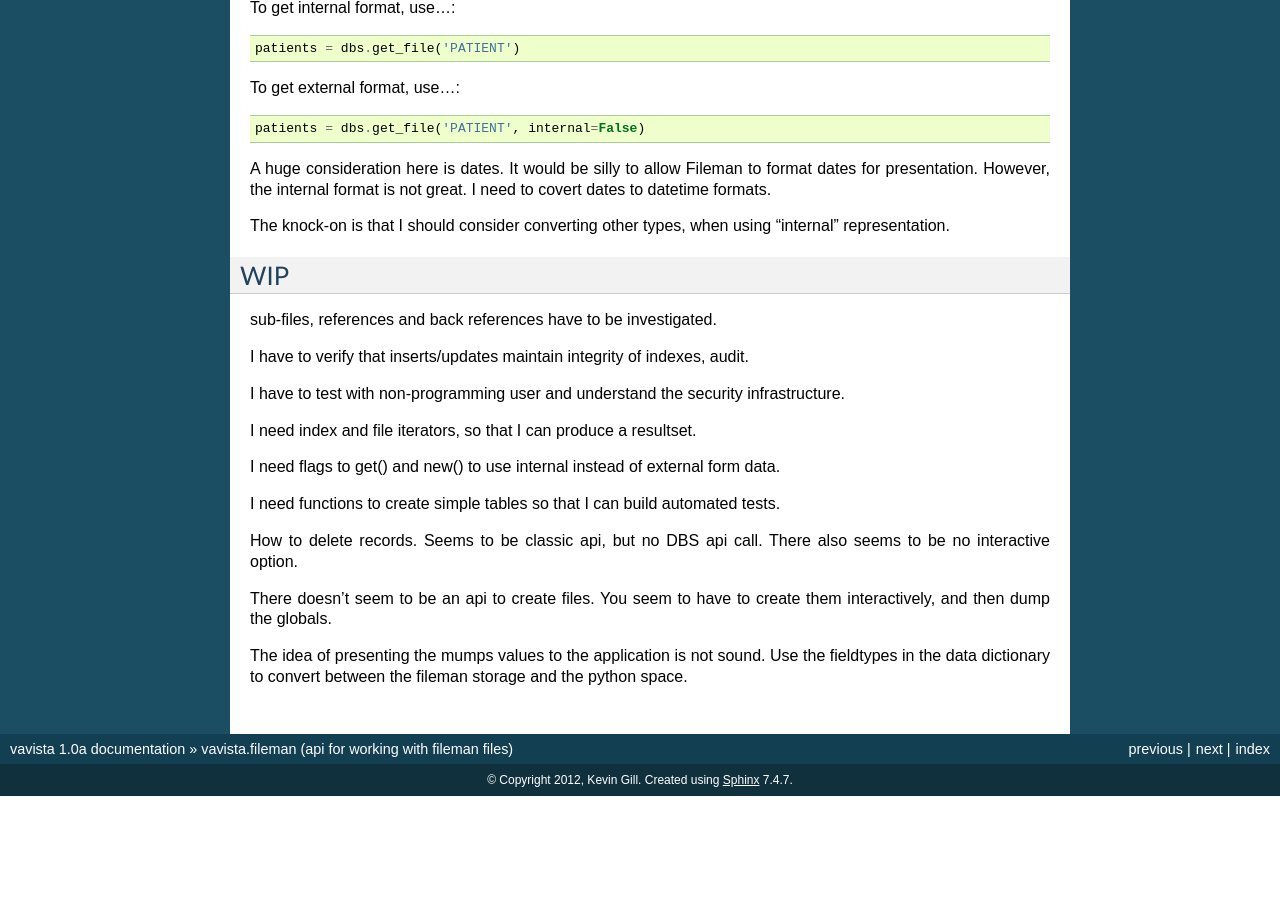
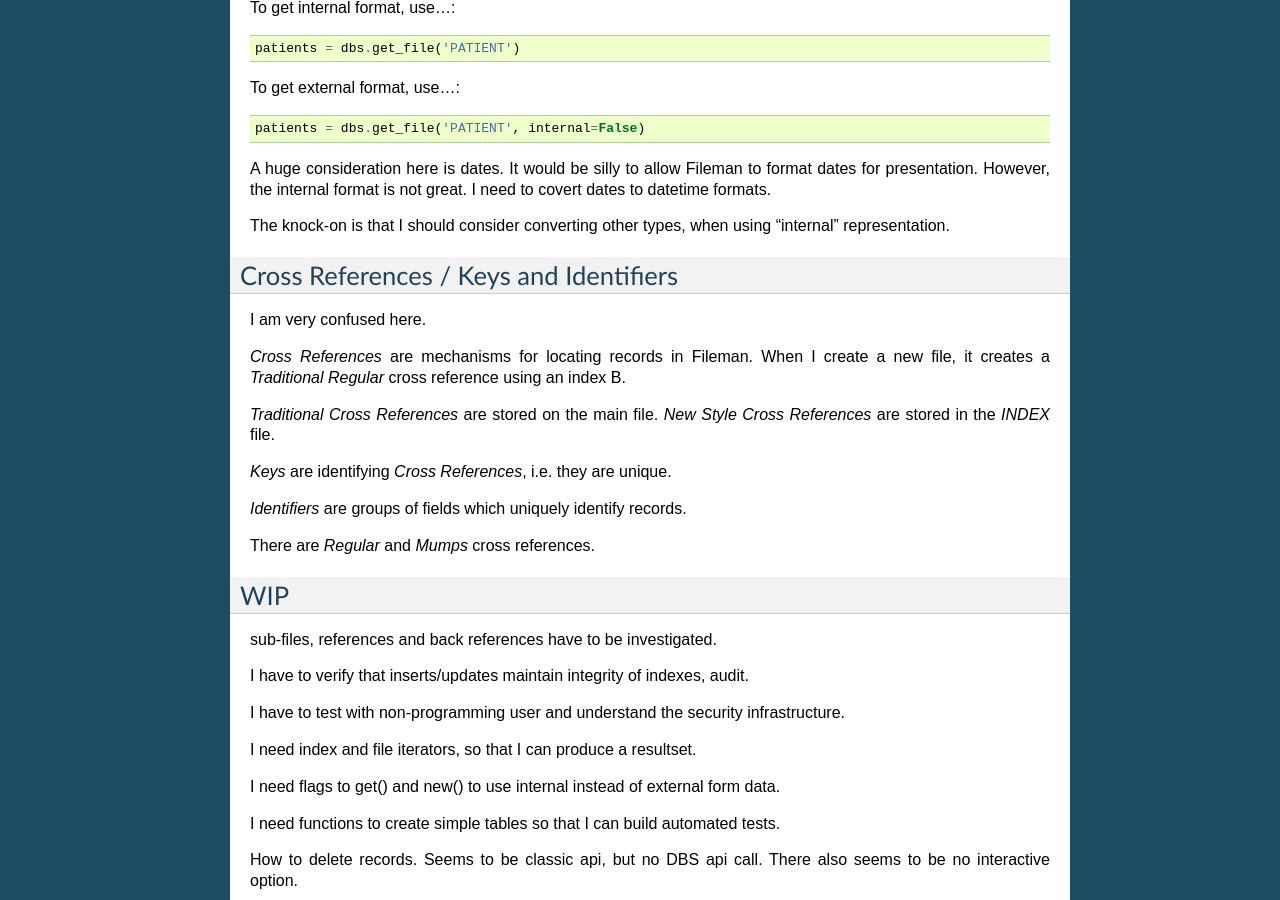
Before and after one commit to kevingill1966/vavista, a Sphinx documentation site: the page built from docs/source/fileman.rst, in a window 1280 px wide and 900 px high, scrolled down 3554 px. Built offline with Sphinx 7.4.7, drawn with Linux system fonts in a browser that asks for light colours; before the commit the page ends 4350 px from its top, so only the background shows below that; some of the changed text lies outside the part shown.

```diff
--- a/docs/source/fileman.rst
+++ b/docs/source/fileman.rst
@@ -225,6 +225,24 @@
 The knock-on is that I should consider converting other types, when using
 "internal" representation.
 
+Cross References / Keys and Identifiers
+---------------------------------------
+
+I am very confused here.
+
+*Cross References* are mechanisms for locating records in Fileman. When
+I create a new file, it creates a *Traditional* *Regular* cross reference
+using an index B.
+
+*Traditional Cross References* are stored on the main file. *New Style
+Cross References* are stored in the *INDEX* file.
+
+*Keys* are identifying *Cross References*, i.e. they are unique.
+
+*Identifiers* are groups of fields which uniquely identify records.
+
+There are *Regular* and *Mumps* cross references.
+
 WIP
 ---
 
```
Also changed, not shown: 1 other file.
